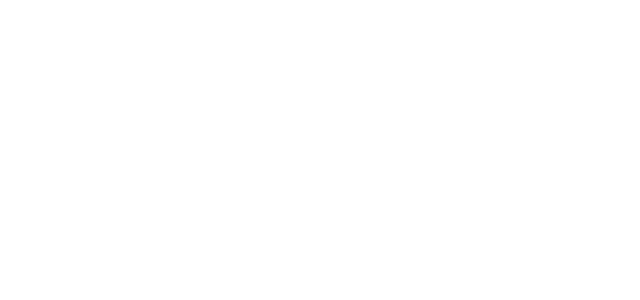
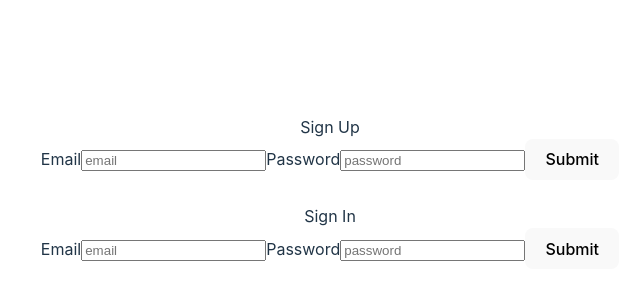
Before and after one commit to SebastianAndDavid/Weather-App, a React (Vite) app: page /auth in a window 1280 px wide. Before the commit this address had no page. Shown: the part 208-508 px from the top of the page, without its empty margins (310-950 px from the left). Built offline with nearby package versions, Linux system fonts and the light colour scheme.

Commit message:
ft. react-router work, setting up ProtectedRoute

```diff
--- a/src/App.jsx
+++ b/src/App.jsx
@@ -5,6 +5,9 @@
 import { useState } from "react";
 import { getUser } from "./Utils/supabase-utils";
 import { useEffect } from "react";
+import Auth from "./Components/NotProtected/Auth";
+import ProtectedRoute from "./Components/Protected/ProtectedRoute";
+import UserHome from "./Components/Protected/UserHome";
 
 function App() {
   const [user, setUser] = useState({});
@@ -25,8 +28,11 @@
         <UserProvider>
           <Routes>
             <Route path="/" element={<Home />} />
-            {/* <Auth/> - onSubmit, set the user into state in Context. Then redirect to <UserHome/> */}
-            {/* <Route element={<ProtectedRoute/>} - this functions checks if there's a user, if YES then go to <UserHome/> which also calls <RecentCities/> /> */}
+            <Route path="/auth" element={<Auth />} />
+
+            <Route element={<ProtectedRoute />}>
+              <Route path="/user-home" element={<UserHome />} />
+            </Route>
           </Routes>
         </UserProvider>
       </Router>
--- /dev/null
+++ b/src/Components/NotProtected/Auth.jsx
@@ -0,0 +1,73 @@
+import { useState } from "react";
+import { userSignIn, userSignUp } from "../../Utils/supabase-utils";
+
+export default function Auth() {
+  const [email, setEmail] = useState("");
+  const [password, setPassword] = useState("");
+
+  async function handleSignUp(e) {
+    e.preventDefault();
+    const res = await userSignUp(email, password);
+    setEmail("");
+    setPassword("");
+    return res;
+  }
+
+  async function handleSignIn(e) {
+    e.preventDefault();
+    const res = await userSignIn(email, password);
+    setEmail("");
+    setPassword("");
+    return res;
+  }
+
+  return (
+    <div>
+      Sign Up
+      <form onSubmit={(e) => handleSignUp(e)}>
+        <label>
+          Email
+          <input
+            type="email"
+            placeholder="email"
+            value={email}
+            onChange={(e) => setEmail(e.target.value)}
+          />
+        </label>
+        <label>
+          Password
+          <input
+            type="password"
+            placeholder="password"
+            value={password}
+            onChange={(e) => setPassword(e.target.value)}
+          />
+        </label>
+        <button>Submit</button>
+      </form>
+      <br></br>
+      Sign In
+      <form onSubmit={(e) => handleSignIn(e)}>
+        <label>
+          Email
+          <input
+            type="email"
+            placeholder="email"
+            value={email}
+            onChange={(e) => setEmail(e.target.value)}
+          />
+        </label>
+        <label>
+          Password
+          <input
+            type="password"
+            placeholder="password"
+            value={password}
+            onChange={(e) => setPassword(e.target.value)}
+          />
+        </label>
+        <button>Submit</button>
+      </form>
+    </div>
+  );
+}
--- a/src/Components/Protected/Auth.jsx
+++ /dev/null
@@ -1,3 +0,0 @@
-export default function Auth() {
-  return <div>Auth</div>;
-}
--- /dev/null
+++ b/src/Components/Protected/ProtectedRoute.jsx
@@ -0,0 +1,10 @@
+import { Outlet } from "react-router-dom";
+
+export default function ProtectedRoute() {
+  return (
+    <div>
+      ProtectedRoute
+      <Outlet />
+    </div>
+  );
+}
--- a/src/Utils/supabase-utils.js
+++ b/src/Utils/supabase-utils.js
@@ -8,14 +8,19 @@
 async function getUser() {
   const {
     data: { user },
+    error,
   } = await supabase.auth.getUser();
-  return user;
+  if (user) {
+    return user;
+  } else {
+    return error;
+  }
 }
 
-async function userSignUp() {
+async function userSignUp(email, password) {
   const { data, error } = await supabase.auth.signUp({
-    email: "david2@test.com",
-    password: "123456",
+    email,
+    password,
   });
   if (data) {
     return data;
@@ -24,10 +29,10 @@
   }
 }
 
-async function userSignIn() {
+async function userSignIn(email, password) {
   const { data, error } = await supabase.auth.signInWithPassword({
-    email: "david2@test.com",
-    password: "123456",
+    email,
+    password,
   });
   if (data) {
     return data;
```
